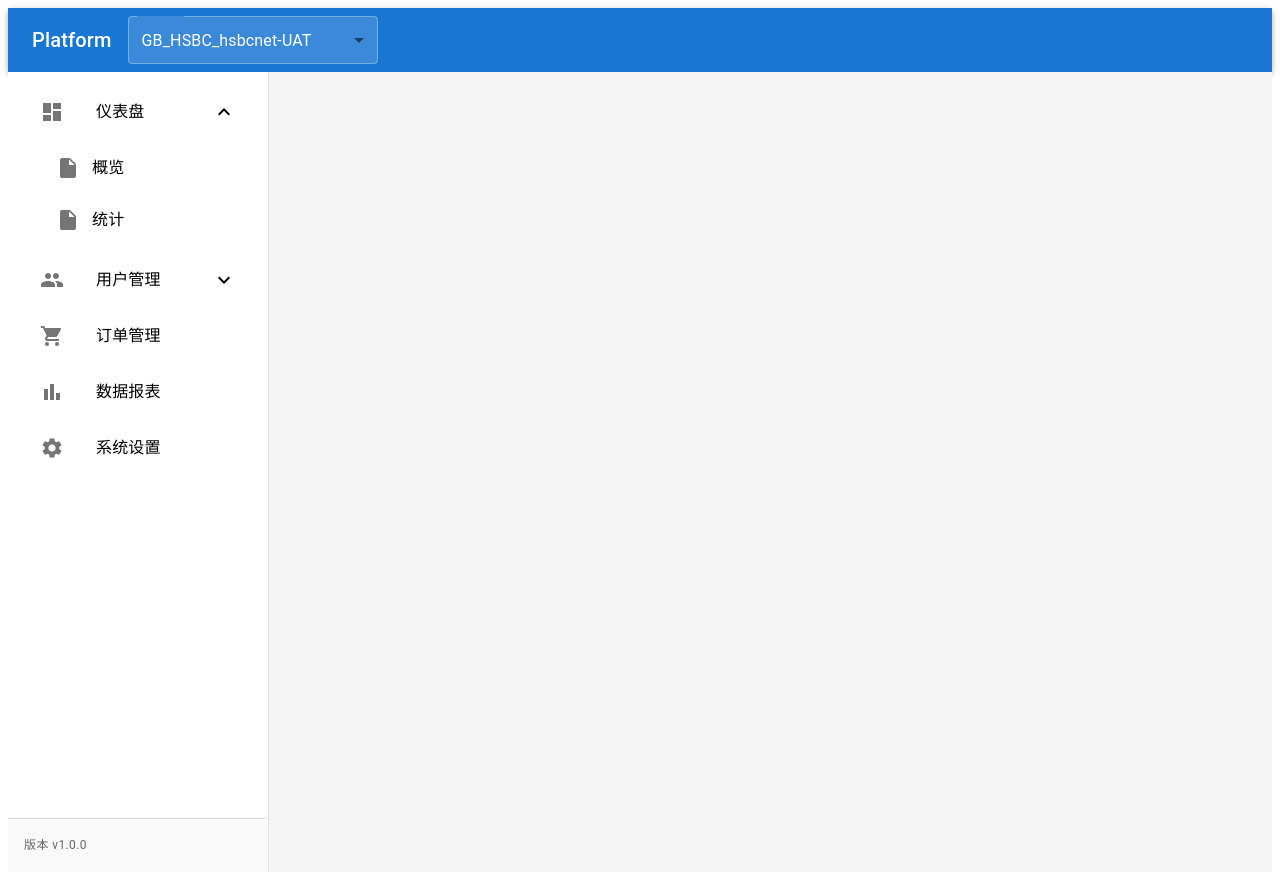
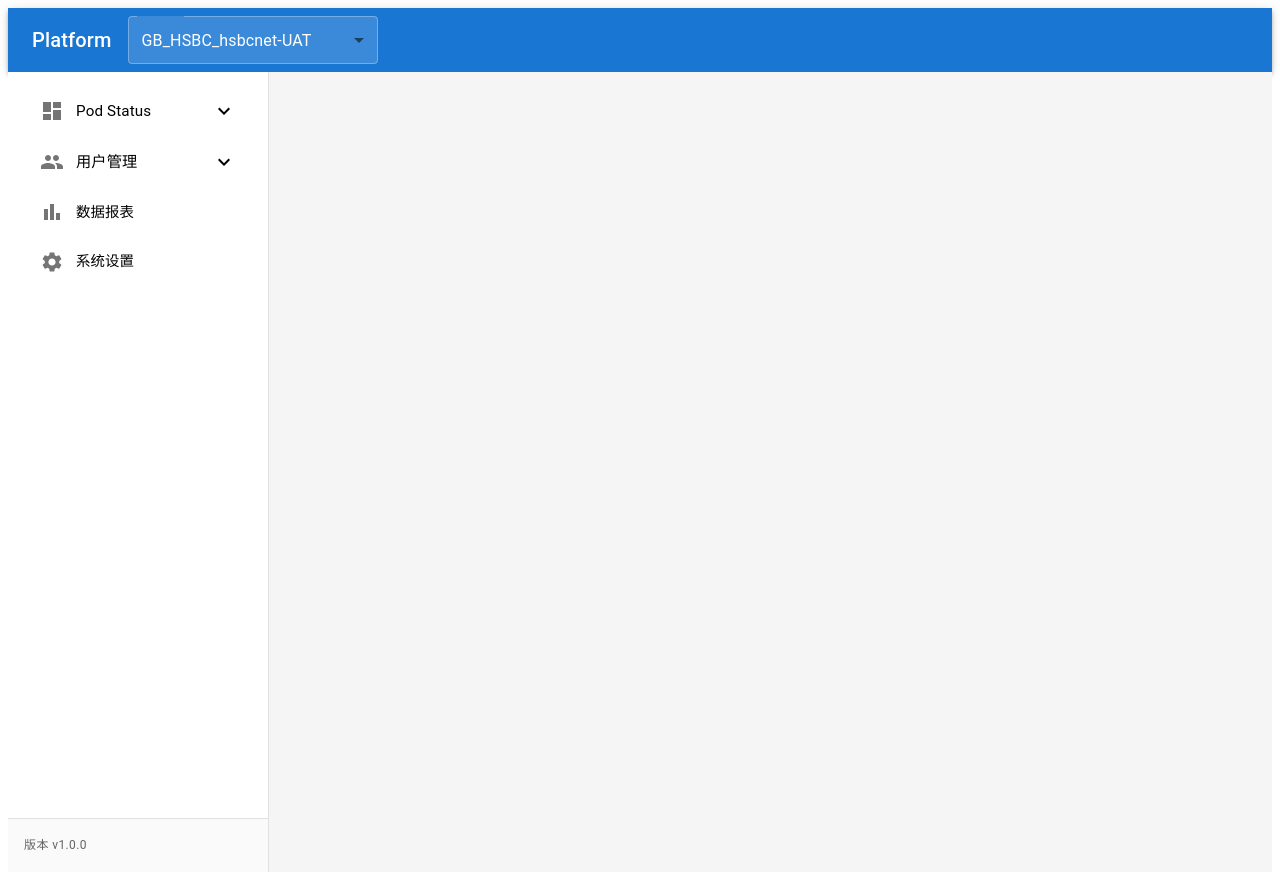
Before and after one commit to bootstrap-captain/msg-delivery-platform, a React (Vite) app in the folder msg-delivery-ui/: page / in a window 1280 px wide. Built offline with nearby package versions, Linux system fonts and the light colour scheme; some icons are missing.

Commit message:
ui initiation

```diff
--- a/msg-delivery-ui/src/components/layout/PlatformSideBar.tsx
+++ b/msg-delivery-ui/src/components/layout/PlatformSideBar.tsx
@@ -1,153 +1,115 @@
 import {useState} from 'react';
-import {Box, Collapse, List, ListItemButton, ListItemIcon, ListItemText, Typography,} from '@mui/material';
 import {
-    BarChart as BarChartIcon,
-    Dashboard as DashboardIcon,
+    Box,
+    Collapse,
+    List,
+    ListItemButton,
+    ListItemIcon,
+    ListItemText,
+    Typography,
+} from '@mui/material';
+import {
     ExpandLess,
     ExpandMore,
-    InsertDriveFile as InsertDriveFileIcon,
-    People as PeopleIcon,
-    Settings as SettingsIcon,
-    ShoppingCart as ShoppingCartIcon,
+    Folder as FolderIcon,
+    Description as DescriptionIcon
 } from '@mui/icons-material';
+import {menuData, type MenuItem} from "./menu.tsx";
+
+
 
 const PlatformSideBar = () => {
-    const [openMenus, setOpenMenus] = useState({
-        dashboard: true,
-        management: false,
-    });
+    // 使用嵌套状态管理
+    const [expandedItems, setExpandedItems] = useState<Record<string, boolean>>({});
 
-    const handleMenuToggle = (menu: string) => {
-        setOpenMenus(prev => ({
+    const handleToggle = (itemId: string) => {
+        setExpandedItems(prev => ({
             ...prev,
-            [menu]: !prev[menu]
+            [itemId]: !prev[itemId]
         }));
     };
 
+    // 递归渲染菜单
+    const renderMenuItems = (items: MenuItem[], depth: number = 0) => {
+        return items.map((item) => {
+            const isExpanded = expandedItems[item.id] || false;
+            const paddingLeft = 2 + depth * 2; // 每级增加 2rem 缩进
+
+            if (item.type === 'folder' && item.children) {
                 return (
-        <Box sx={{height: '100%', display: 'flex', flexDirection: 'column'}}>
-            {/* 菜单内容 */}
-            <Box sx={{flex: 1, overflow: 'auto', p: 2}}>
-                <List component="nav" sx={{p: 0}}>
-                    {/* 仪表盘菜单 */}
+                    <div key={item.id}>
                         <ListItemButton
-                        onClick={() => handleMenuToggle('dashboard')}
+                            onClick={() => handleToggle(item.id)}
                             sx={{
+                                pl: paddingLeft,
                                 borderRadius: 1,
-                            mb: 1,
+                                mb: 0.5,
                                 '&:hover': {
                                     backgroundColor: 'action.hover',
                                 },
                             }}
                         >
-                        <ListItemIcon>
-                            <DashboardIcon/>
+                            <ListItemIcon sx={{ minWidth: 36 }}>
+                                {item.icon || <FolderIcon />}
                             </ListItemIcon>
-                        <ListItemText primary="仪表盘"/>
-                        {openMenus.dashboard ? <ExpandLess/> : <ExpandMore/>}
+                            <ListItemText
+                                primary={item.text}
+                                primaryTypographyProps={{
+                                    fontSize: depth === 0 ? '0.95rem' : '0.875rem'
+                                }}
+                            />
+                            {isExpanded ? <ExpandLess fontSize={depth > 0 ? "small" : "medium"} /> : <ExpandMore fontSize={depth > 0 ? "small" : "medium"} />}
                         </ListItemButton>
 
-                    <Collapse in={openMenus.dashboard} timeout="auto" unmountOnExit>
+                        <Collapse in={isExpanded} timeout="auto" unmountOnExit>
                             <List component="div" disablePadding>
-                            <ListItemButton sx={{pl: 4, borderRadius: 1, mb: 0.5}}>
-                                <ListItemIcon sx={{minWidth: 36}}>
-                                    <InsertDriveFileIcon/>
-                                </ListItemIcon>
-                                <ListItemText primary="概览"/>
-                            </ListItemButton>
-                            <ListItemButton sx={{pl: 4, borderRadius: 1, mb: 0.5}}>
-                                <ListItemIcon sx={{minWidth: 36}}>
-                                    <InsertDriveFileIcon/>
-                                </ListItemIcon>
-                                <ListItemText primary="统计"/>
-                            </ListItemButton>
+                                {renderMenuItems(item.children, depth + 1)}
                             </List>
                         </Collapse>
+                    </div>
+                );
+            }
 
-                    {/* 用户管理 */}
+            return (
                 <ListItemButton
-                        onClick={() => handleMenuToggle('management')}
+                    key={item.id}
                     sx={{
+                        pl: paddingLeft,
                         borderRadius: 1,
-                            my: 1,
+                        mb: 0.5,
                         '&:hover': {
                             backgroundColor: 'action.hover',
                         },
                     }}
                 >
-                        <ListItemIcon>
-                            <PeopleIcon/>
+                    <ListItemIcon sx={{
+                        minWidth: 36,
+                        ...(depth === 2 && { minWidth: 32 })
+                    }}>
+                        {item.icon || <DescriptionIcon fontSize={depth === 2 ? "small" : "medium"} />}
                     </ListItemIcon>
-                        <ListItemText primary="用户管理"/>
-                        {openMenus.management ? <ExpandLess/> : <ExpandMore/>}
+                    <ListItemText
+                        primary={item.text}
+                        primaryTypographyProps={{
+                            fontSize: depth === 2 ? '0.875rem' : '0.9rem',
+                            fontWeight: depth === 0 ? 500 : 400
+                        }}
+                    />
                 </ListItemButton>
+            );
+        });
+    };
 
-                    <Collapse in={openMenus.management} timeout="auto" unmountOnExit>
-                        <List component="div" disablePadding>
-                            <ListItemButton sx={{pl: 4, borderRadius: 1, mb: 0.5}}>
-                                <ListItemIcon sx={{minWidth: 36}}>
-                                    <InsertDriveFileIcon/>
-                                </ListItemIcon>
-                                <ListItemText primary="用户列表"/>
-                            </ListItemButton>
-                            <ListItemButton sx={{pl: 4, borderRadius: 1, mb: 0.5}}>
-                                <ListItemIcon sx={{minWidth: 36}}>
-                                    <InsertDriveFileIcon/>
-                                </ListItemIcon>
-                                <ListItemText primary="角色管理"/>
-                            </ListItemButton>
-                        </List>
-                    </Collapse>
 
-                    {/* 单一级菜单项 */}
-                    <ListItemButton
-                        sx={{
-                            borderRadius: 1,
-                            my: 1,
-                            '&:hover': {
-                                backgroundColor: 'action.hover',
-                            },
-                        }}
-                    >
-                        <ListItemIcon>
-                            <ShoppingCartIcon/>
-                        </ListItemIcon>
-                        <ListItemText primary="订单管理"/>
-                    </ListItemButton>
 
-                    <ListItemButton
-                        sx={{
-                            borderRadius: 1,
-                            my: 1,
-                            '&:hover': {
-                                backgroundColor: 'action.hover',
-                            },
-                        }}
-                    >
-                        <ListItemIcon>
-                            <BarChartIcon/>
-                        </ListItemIcon>
-                        <ListItemText primary="数据报表"/>
-                    </ListItemButton>
-
-                    <ListItemButton
-                        sx={{
-                            borderRadius: 1,
-                            my: 1,
-                            '&:hover': {
-                                backgroundColor: 'action.hover',
-                            },
-                        }}
-                    >
-                        <ListItemIcon>
-                            <SettingsIcon/>
-                        </ListItemIcon>
-                        <ListItemText primary="系统设置"/>
-                    </ListItemButton>
+    return (
+        <Box sx={{height: '100%', display: 'flex', flexDirection: 'column'}}>
+            <Box sx={{flex: 1, overflow: 'auto', p: 2}}>
+                <List component="nav" sx={{p: 0}}>
+                    {renderMenuItems(menuData)}
                 </List>
             </Box>
 
-            {/* 底部信息 */}
             <Box sx={{
                 p: 2,
                 borderTop: '1px solid #e0e0e0',
--- /dev/null
+++ b/msg-delivery-ui/src/components/layout/menu.tsx
@@ -0,0 +1,82 @@
+import {
+    BarChart as BarChartIcon,
+    Dashboard as DashboardIcon,
+    Folder as FolderIcon,
+    InsertDriveFile as InsertDriveFileIcon,
+    People as PeopleIcon,
+    Settings as SettingsIcon,
+} from '@mui/icons-material';
+
+import SendIcon from '@mui/icons-material/Send';
+import AltRouteIcon from '@mui/icons-material/AltRoute';
+
+// 定义菜单数据类型
+export interface MenuItem {
+    id: string;
+    text: string;
+    icon?: React.ReactNode;
+    type: 'link' | 'folder';
+    children?: MenuItem[];
+}
+
+// 菜单数据
+export const menuData: MenuItem[] = [
+    {
+        id: 'pod-status',
+        text: 'Pod Status',
+        icon: <DashboardIcon/>,
+        type: 'folder',
+        children: [
+            {
+                id: 'delivery',
+                text: 'Delivery',
+                icon: <SendIcon/>,
+                type: 'folder',
+                children: [
+                    {id: 'mPush', text: 'mPush', type: 'link'},
+                    {id: 'email', text: 'Email', type: 'link'},
+                    {id: 'sms', text: 'SMS', type: 'link'},
+                ]
+            },
+            {
+                id: 'routing',
+                text: 'Routing',
+                icon: <AltRouteIcon/>,
+                type: 'folder'
+            },
+            {id: 'ingress', text: 'Ingress', icon: <InsertDriveFileIcon/>, type: 'link'}
+        ]
+    },
+    {
+        id: 'user-management',
+        text: '用户管理',
+        icon: <PeopleIcon/>,
+        type: 'folder',
+        children: [
+            {
+                id: 'user-list',
+                text: '用户列表',
+                icon: <FolderIcon/>,
+                type: 'folder',
+                children: [
+                    {id: 'all-users', text: '所有用户', type: 'link'},
+                    {id: 'active-users', text: '活跃用户', type: 'link'},
+                    {id: 'user-permissions', text: '用户权限', type: 'link'},
+                ]
+            },
+            {
+                id: 'role-management',
+                text: '角色管理',
+                icon: <FolderIcon/>,
+                type: 'folder',
+                children: [
+                    {id: 'role-list', text: '角色列表', type: 'link'},
+                    {id: 'permission-assign', text: '权限分配', type: 'link'},
+                    {id: 'role-audit', text: '角色审计', type: 'link'},
+                ]
+            }
+        ]
+    },
+    {id: 'reports', text: '数据报表', icon: <BarChartIcon/>, type: 'link'},
+    {id: 'settings', text: '系统设置', icon: <SettingsIcon/>, type: 'link'}
+];
```
Lines whose indentation alone changed are shown as unchanged.
